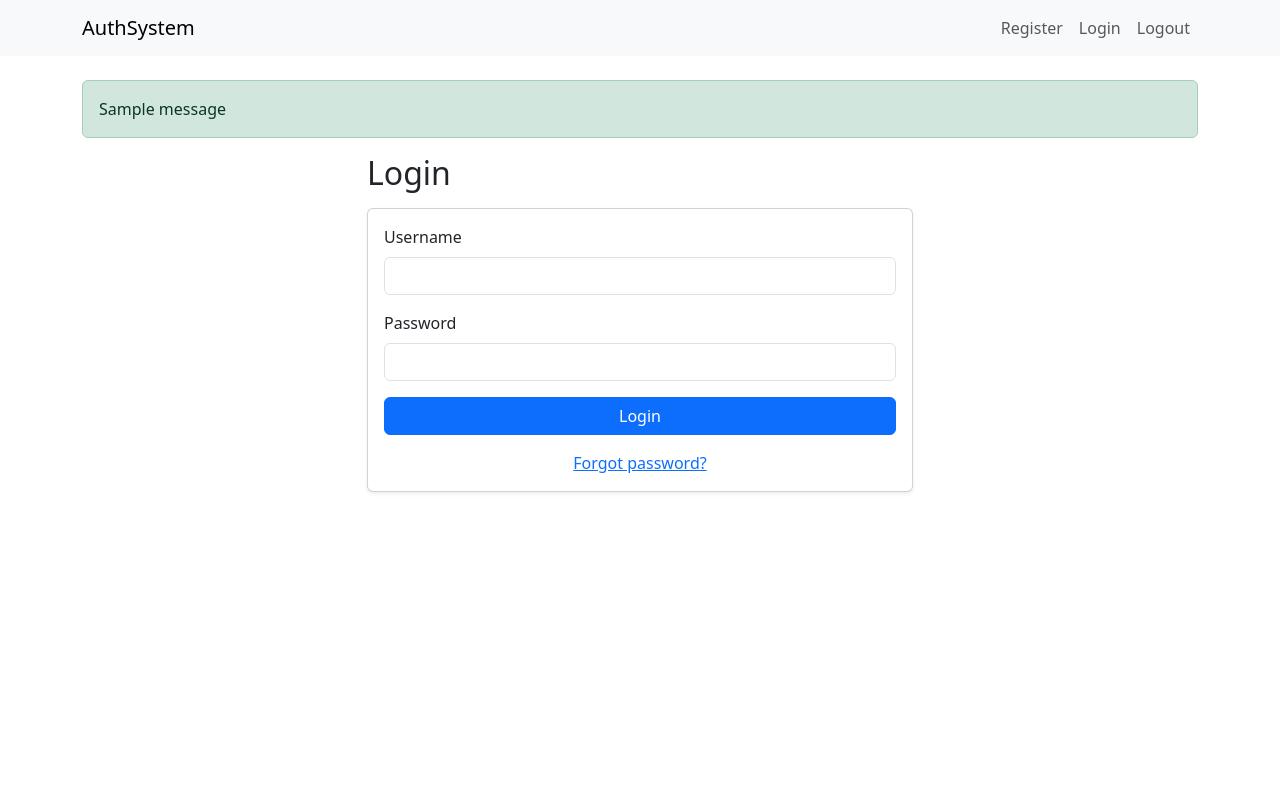
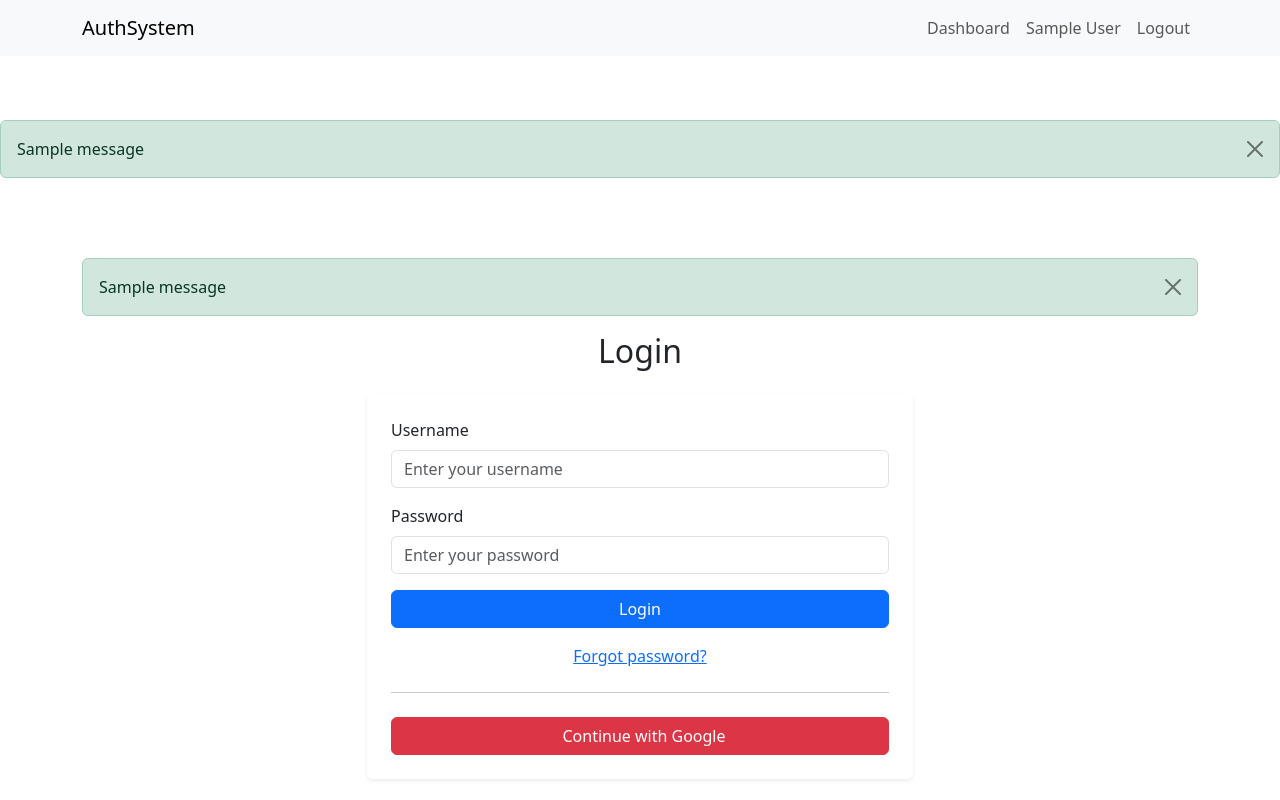
Before and after one commit to aronyo24/django-auth-system, a Django app: page /login/ in a window 1280 px wide. Run offline with Django 5.2, Linux system fonts and the light colour scheme; a user stored in the database is signed in; tables that the repository leaves empty hold one stand-in row (values such as "Sample post"); one stand-in notice (Sample message) is shown; some libraries are stand-ins or nearby versions.

Commit message:
first commit

```diff
--- a/auth_system/urls.py
+++ b/auth_system/urls.py
@@ -5,6 +5,8 @@ from django.conf.urls.static import static
 
 urlpatterns = [
     path('admin/', admin.site.urls),
+    # django-allauth URLs (login, logout, social account flows)
+    path('account/', include('allauth.urls')),
     path('', include('authapp.urls')),
 ]
 
--- a/authapp/apps.py
+++ b/authapp/apps.py
@@ -6,3 +6,9 @@ class AuthappConfig(AppConfig):
     name = 'authapp'
     label = 'accounts'
     verbose_name = 'Authentication App'
+    def ready(self):
+        # Wire up signal handlers for social account verification
+        try:
+            import authapp.signals  # noqa: F401
+        except Exception:
+            pass
--- a/authapp/middleware.py
+++ /dev/null
@@ -1,68 +0,0 @@
-from django.conf import settings
-from django.contrib import messages
-from django.shortcuts import redirect
-from django.urls import Resolver404, resolve, reverse
-
-from .models import UserProfile
-
-
-class EmailVerificationRequiredMiddleware:
-    """Block authenticated users from accessing the app until email verification."""
-
-    def __init__(self, get_response):
-        self.get_response = get_response
-        self.allowed_view_names = {
-            'login',
-            'logout',
-            'register',
-            'activate',
-            'verify_otp',
-            'resend_otp',
-            'forgot_password',
-            'password_reset_verify',
-        }
-
-    def __call__(self, request):
-        if request.user.is_authenticated:
-            profile = self._get_or_create_profile(request)
-            if profile and not profile.email_verified:
-                if not self._path_is_exempt(request):
-                    request.session['pending_user_id'] = request.user.pk
-                    if request.path != reverse('verify_otp'):
-                        messages.warning(request, 'Please verify your email to continue.')
-                    return redirect('verify_otp')
-                if request.resolver_match and request.resolver_match.view_name == 'verify_otp':
-                    request.session['pending_user_id'] = request.user.pk
-
-        response = self.get_response(request)
-        return response
-
-    def _path_is_exempt(self, request):
-        match = request.resolver_match
-        if not match:
-            try:
-                match = resolve(request.path_info)
-            except Resolver404:
-                match = None
-
-        if match and match.view_name in self.allowed_view_names:
-            return True
-
-        if match and match.namespace == 'admin':
-            return True
-
-        static_url = getattr(settings, 'STATIC_URL', None) or ''
-        media_url = getattr(settings, 'MEDIA_URL', None) or ''
-        if static_url and request.path.startswith(static_url):
-            return True
-        if media_url and request.path.startswith(media_url):
-            return True
-
-        return False
-
-    @staticmethod
-    def _get_or_create_profile(request):
-        try:
-            return request.user.profile
-        except UserProfile.DoesNotExist:
-            return UserProfile.objects.create(user=request.user)
--- a/authapp/urls.py
+++ b/authapp/urls.py
@@ -12,4 +12,5 @@ urlpatterns = [
     path('forgot-password/verify/', views.password_reset_verify_view, name='password_reset_verify'),
     path('login/', views.login_view, name='login'),
     path('logout/', views.logout_view, name='logout'),
+    path('dashboard/', views.dashboard_view, name='dashboard'),
 ]
--- a/authapp/views.py
+++ b/authapp/views.py
@@ -15,6 +15,8 @@ from django.utils.encoding import force_bytes, force_str
 from django.utils.http import urlsafe_base64_decode, urlsafe_base64_encode
 
 from .models import UserProfile
+
+
 
 OTP_LENGTH = 6
 OTP_EXPIRATION_MINUTES = 15
@@ -86,6 +88,33 @@ def home_view(request):
     return render(request, 'base.html')
 
 
+
+def dashboard_view(request):
+
+    # Ensure authenticated
+    if not request.user.is_authenticated:
+        return redirect('login')
+
+    # Ensure UserProfile exists and check verification
+    try:
+        profile = request.user.profile
+    except UserProfile.DoesNotExist:
+        profile = UserProfile.objects.create(user=request.user)
+
+    if not profile.email_verified:
+        # Mark this user's id as pending so the OTP flow can reference it
+        request.session['pending_user_id'] = request.user.pk
+        return redirect('verify_otp')
+
+    user = request.user
+    full_name = f"{user.first_name} {user.last_name}".strip() or user.username
+    return render(request, 'dashboard.html', {'full_name': full_name, 'email': user.email})
+
+
+
+
+
+
 def register_view(request):
     if request.method == 'POST':
         first_name = request.POST.get('first_name', '').strip()
@@ -119,9 +148,12 @@ def register_view(request):
             last_name=last_name,
         )
         display_name = f"{first_name} {last_name}".strip() or username
+        # Create or update the user's profile. The UserProfile model does not
+        # have an `email` field (email is stored on the User model), so use
+        # the OneToOne `user` relation as the lookup key and set display_name
+        # in defaults.
         UserProfile.objects.update_or_create(
             user=user,
-            email= email,
             defaults={'display_name': display_name},
         )
 
@@ -378,7 +410,7 @@ def login_view(request):
                 return redirect('verify_otp')
 
             messages.success(request, f'Welcome, {user.username}!')
-            return redirect('/')
+            return redirect('dashboard')
         else:
             if user_lookup:
                 if user_lookup.check_password(password or ''):
--- a/templates/base.html
+++ b/templates/base.html
@@ -13,23 +13,38 @@
       <a class="navbar-brand" href="{% url 'home' %}">AuthSystem</a>
       <div class="collapse navbar-collapse">
         <ul class="navbar-nav ms-auto">
-          <li class="nav-item"><a class="nav-link" href="{% url 'register' %}">Register</a></li>
-          <li class="nav-item"><a class="nav-link" href="{% url 'login' %}">Login</a></li>
-          <li class="nav-item"><a class="nav-link" href="{% url 'logout' %}">Logout</a></li>
+          {% if user.is_authenticated %}
+            <li class="nav-item">
+              <a class="nav-link" href="{% url 'dashboard' %}">Dashboard</a>
+            </li>
+            <li class="nav-item">
+              <a class="nav-link" href="#">{{ user.first_name }} {{ user.last_name }}</a>
+            </li>
+            <li class="nav-item">
+              <a class="nav-link" href="{% url 'logout' %}">Logout</a>
+            </li>
+          {% else %}
+            <li class="nav-item"><a class="nav-link" href="{% url 'register' %}">Register</a></li>
+            <li class="nav-item"><a class="nav-link" href="{% url 'login' %}">Login</a></li>
+          {% endif %}
         </ul>
       </div>
     </div>
   </nav>
+  <div class="row justify-content-center mt-5">
+  {% if messages %}
+  <div class="container mt-3">
+    {% for message in messages %}
+      <div class="alert alert-{{ message.tags }} alert-dismissible fade show" role="alert">
+        {{ message }}
+        <button type="button" class="btn-close" data-bs-dismiss="alert"></button>
+      </div>
+    {% endfor %}
+  </div>
+{% endif %}
+</div>
 
   <div class="container mt-4">
-    {% if messages %}
-      {% for message in messages %}
-        <div class="alert alert-{{ message.tags|default:'info' }}" role="alert">
-          {{ message }}
-        </div>
-      {% endfor %}
-    {% endif %}
-
     {% block content %}{% endblock %}
   </div>
 
--- a/templates/login.html
+++ b/templates/login.html
@@ -1,22 +1,41 @@
 {% extends 'base.html' %}
+{% load socialaccount %}
 {% block content %}
-<div class="row justify-content-center">
+<div class="row justify-content-center mt-5">
+  {% if messages %}
+  <div class="container mt-3">
+    {% for message in messages %}
+      <div class="alert alert-{{ message.tags }} alert-dismissible fade show" role="alert">
+        {{ message }}
+        <button type="button" class="btn-close" data-bs-dismiss="alert"></button>
+      </div>
+    {% endfor %}
+  </div>
+{% endif %}
+
   <div class="col-md-6">
-    <h2 class="mb-3">Login</h2>
-    <form method="post" class="card p-3 shadow-sm">
+    <h2 class="mb-4 text-center">Login</h2>
+    <form method="post" class="card p-4 shadow-sm border-0">
       {% csrf_token %}
       <div class="mb-3">
         <label class="form-label">Username</label>
-        <input class="form-control" type="text" name="username" required>
+        <input class="form-control" type="text" name="username" required placeholder="Enter your username">
       </div>
       <div class="mb-3">
         <label class="form-label">Password</label>
-        <input class="form-control" type="password" name="password" required>
+        <input class="form-control" type="password" name="password" required placeholder="Enter your password">
       </div>
-      <button class="btn btn-primary" type="submit">Login</button>
+      <button class="btn btn-primary w-100" type="submit">Login</button>
+
       <div class="mt-3 text-center">
         <a href="{% url 'forgot_password' %}">Forgot password?</a>
       </div>
+
+      <hr class="my-4">
+
+      <a href="{% provider_login_url 'google' %}" class="btn btn-danger w-100">
+        <i class="fab fa-google me-2"></i> Continue with Google
+      </a>
     </form>
   </div>
 </div>
```
Also changed, not shown: auth_system/settings.py (+39 -1 lines), authapp/signals.py (added, +69 -0 lines), requirment.txt (+10 -0 lines), templates/dashboard.html (added, +38 -0 lines), templates/home.html (+12 -0 lines).
